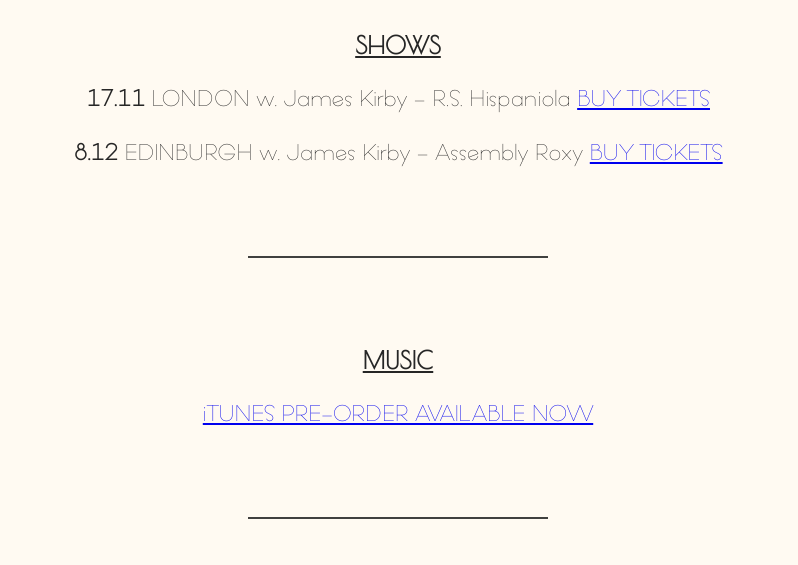
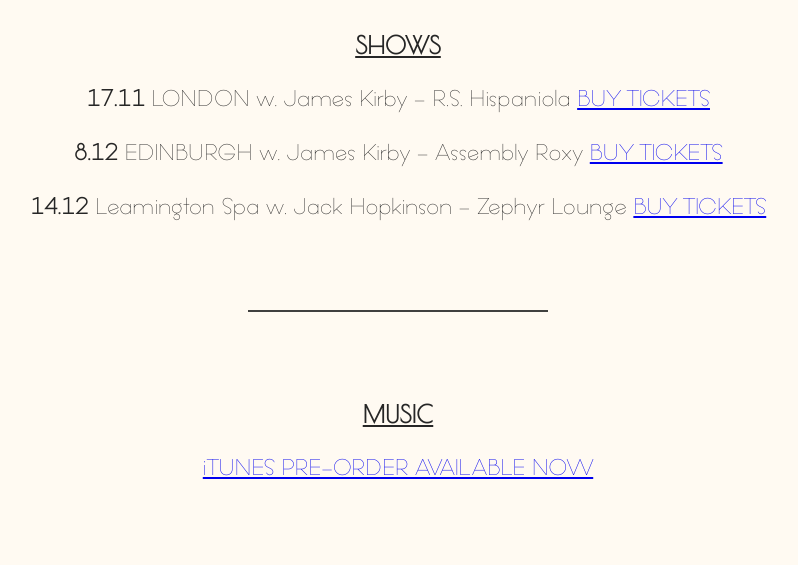
Before and after one commit to alasdairmclachlan/AprilJai.com, a plain HTML site: page index.html in a window 1280 px wide. Shown: the part 913-1478 px from the top of the page, without its empty margins (242-1040 px from the left). Drawn offline with nearby package versions, Linux system fonts and the light colour scheme.

Commit message:
added gig

```diff
--- a/index.html
+++ b/index.html
@@ -266,6 +266,11 @@
 		 EDINBURGH w. James Kirby - Assembly Roxy
 			<a target="_blank" href="http://www.assemblyroxy.com/event.php?id=150"> BUY TICKETS </a>
 		</p>
+		<p>
+		<strong> 14.12 </strong>
+		 Leamington Spa w. Jack Hopkinson - Zephyr Lounge
+			<a target="_blank" href="http://www.jackhopkinson.bigcartel.com/product/zephyr-lounge-14th-dec"> BUY TICKETS </a>
+		</p>
 	<hr/>
 
 		<h2 id="Music">
```
